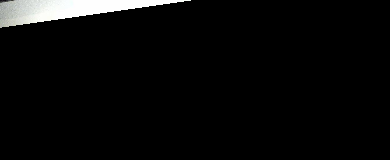
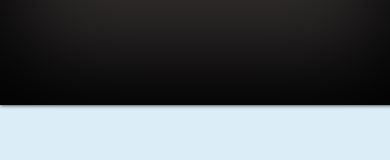
Before and after one commit to davetheapple/GameTest, a plain HTML site: page www/index.html in a window 390 px wide. Drawn offline with Linux system fonts and the light colour scheme; some packages are replaced by stand-ins of ours.

Commit message:
2nd commit

```diff
--- a/www/css/index.css
+++ b/www/css/index.css
@@ -82,16 +82,38 @@ body {
 
 /* MINE */
 
-#topbar {
+#header {
 	position: fixed;
-	top: 0;
+	top: -50px;
 	left: 0;
 	width: 100%;
-	height: 50px;
+	height: 500px;
 	background: #343030;
 	z-index: 1;
 	box-shadow: 0px 0px 4px #000, inset 0 -40px 100px 15px #000;
 	padding: 5px;
+	-webkit-transform: translate3d(0,0,0);
+        -moz-transform: translate3d(0,0,0);
+        -ms-transform: translate3d(0,0,0);
+        -o-transform: translate3d(0,0,0);
+        transform: translate3d(0,0,0);
+        -webkit-transition: transform 400ms ease;
+        -moz-transition: transform 400ms ease;
+        -o-transition: transform 400ms ease;
+        transition: transform 400ms ease;
+        -webkit-backface-visibility: hidden;
+        -moz-backface-visibility: hidden;
+        -ms-backface-visibility: hidden;
+        -o-backface-visibility: hidden;
+        backface-visibility: hidden;
+}
+
+#header:active {
+	-webkit-transform: translate3d(0, 50px,0);
+        -moz-transform: translate3d(0, 83%,0);
+        -ms-transform: translate3d(0, 83%,0);
+        -o-transform: translate3d(0, 83%,0);
+        transform: translate3d(0, 50px,0);
 }
 
 #search {
--- a/www/index.html
+++ b/www/index.html
@@ -27,19 +27,14 @@
         <!-- WARNING: for iOS 7, remove the width=device-width and height=device-height attributes. See https://issues.apache.org/jira/browse/CB-4323 -->
         <meta name="viewport" content="user-scalable=no, initial-scale=1, maximum-scale=1, minimum-scale=1, width=device-width, height=device-height, target-densitydpi=device-dpi" />
         <link rel="stylesheet" type="text/css" href="css/index.css" />
-        <title>Hello World</title>
-        <style>
-	        body {
-	            margin: 0;
-	            padding: 0;
-	            background-color: #000000;
-	        }
-		</style>
-		<script src='bin/pixi.min.js'></script>
+
     </head>
     <body>
-        <div class="app" id='app'>
-
+        <div class="app">
+            <div id='main_wrap'>
+            	<div id='header'></div>
+	            <div id='content'></div>
+            </div>
         </div>
         <script type="text/javascript" src="js/jquery-2.1.3.min.js"></script>
         <script type="text/javascript" src="cordova.js"></script>
--- a/www/js/index.js
+++ b/www/js/index.js
@@ -42,33 +42,5 @@ var app = {
 };
 
 $(document).ready(function() {
-	 var w = document.body.clientWidth;
-				var h = document.body.clientHeight;
-				// You can use either PIXI.WebGLRenderer or PIXI.CanvasRenderer
-			    var renderer = new PIXI.WebGLRenderer(w, h);
 
-			    $('#app').append(renderer.view);
-
-			    var stage = new PIXI.Container();
-
-			    var bunnyTexture = PIXI.Texture.fromImage("bunny.png");
-			    var bunny = new PIXI.Sprite(bunnyTexture);
-
-			    bunny.position.x = w/2;
-			    bunny.position.y = -h;
-
-			    bunny.scale.x = .3;
-			    bunny.scale.y = .3;
-
-			    stage.addChild(bunny);
-
-			    requestAnimationFrame(animate);
-
-			    function animate() {
-			        bunny.rotation += 0.01;
-
-			        renderer.render(stage);
-
-			        requestAnimationFrame(animate);
-			    }
 });
```
